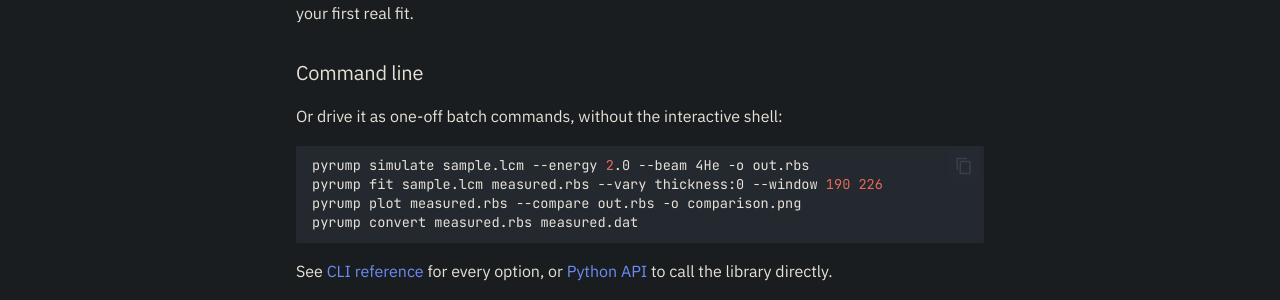
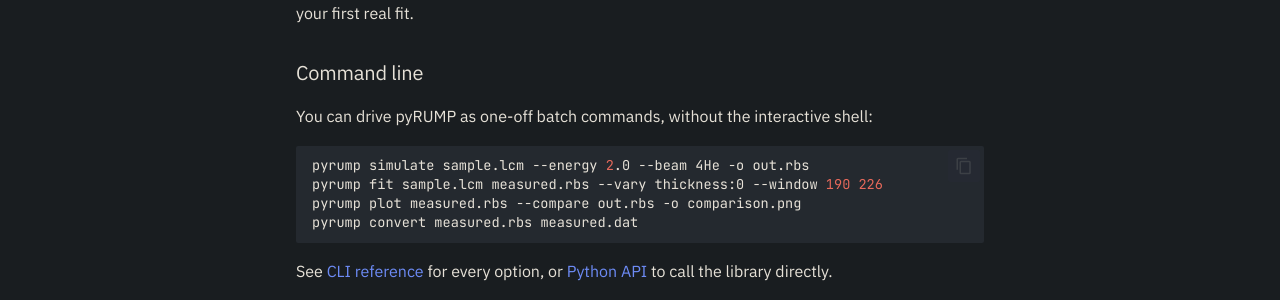
Before and after one commit to ikost/pyRUMP, an MkDocs documentation site: the page built from docs/getting-started/index.md, in a window 1280 px wide and 900 px high, scrolled down 3398 px. Shown: the part 547-847 px from the top of the window. Built offline with MkDocs 1.6.1 and Material for MkDocs 9.7.7, drawn with Linux system fonts in a browser that asks for light colours; comment, search, counter and statistics services are not loaded.

Commit message:
Upd manual

````diff
--- a/docs/getting-started/index.md
+++ b/docs/getting-started/index.md
@@ -175,7 +175,7 @@ composition-degeneracy caveat worth reading before your first real fit.
 
 ### Command line
 
-Or drive it as one-off batch commands, without the interactive shell:
+You can drive pyRUMP as one-off batch commands, without the interactive shell:
 
 ```bash
 pyrump simulate sample.lcm --energy 2.0 --beam 4He -o out.rbs
````
